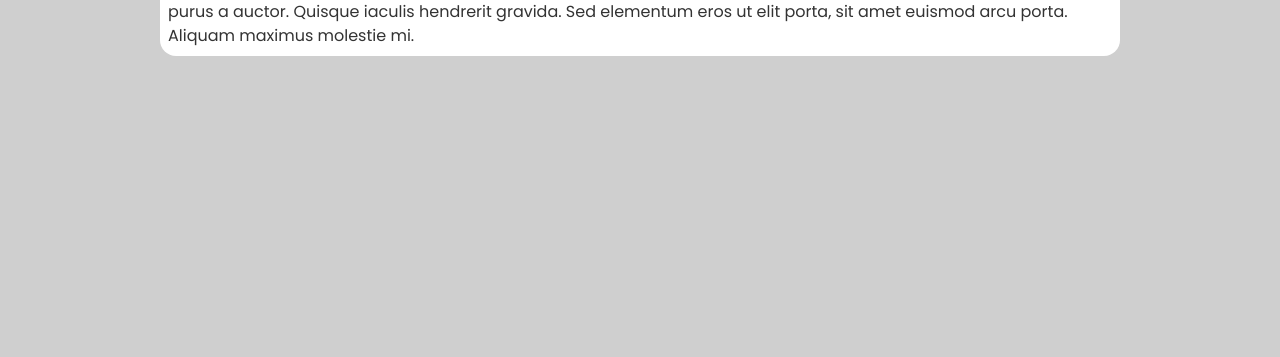
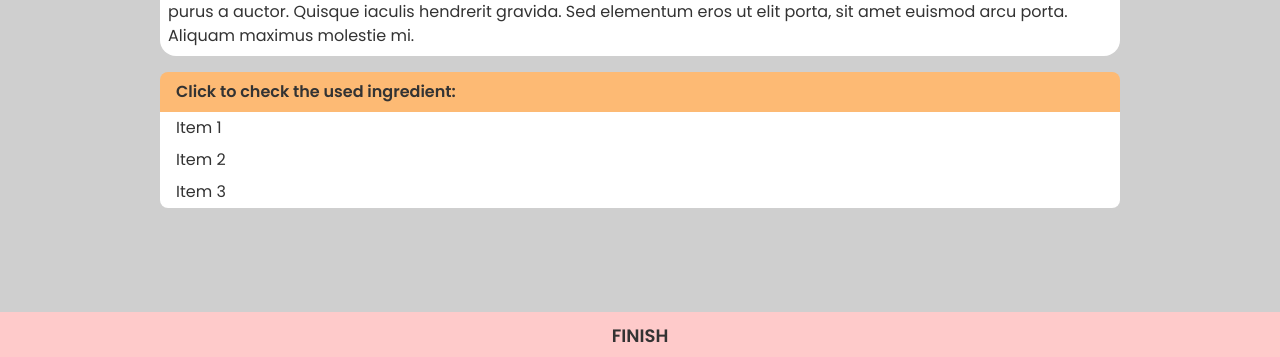
Before and after one commit to heitortessaro/recipe-app-2, a React (Create React App) app: page /foods/1/in-progress in a window 1280 px wide. Shown: the part 440-797 px from the top of the page. Built offline with nearby package versions, Linux system fonts and the light colour scheme.

Commit message:
chore: create component FooterFinishRecipe, useb by the RecipeInProgress.

```diff
--- /dev/null
+++ b/src/components/FooterFinishRecipe.jsx
@@ -0,0 +1,16 @@
+import React from "react";
+import { useNavigate } from "react-router-dom";
+
+export default function FooterFinishRecipe() {
+  const navigate = useNavigate();
+  return(
+    <div className="fixed bottom-0 w-full bg-red-200 hover:bg-red-400 flex justify-around">
+        <button
+          onClick={() => navigate('/foods')}
+          className='btn btn-ghost w-full md:text-lg '
+        >
+          Finish
+        </button>
+    </div>
+  );
+};
--- a/src/components/UsedIngredientsList.jsx
+++ b/src/components/UsedIngredientsList.jsx
@@ -6,8 +6,10 @@ export default function UsedIngredientsList() {
   }
   return (
     <div className="bg-base-300 grow py-2">
-      <p>Click to check the used ingredient:</p>
-      <ul className="menu menu-compact bg-base-100 w-5/6 sm:w-3/4 md:max-w-screen-lg rounded-md sm:rounded-box mx-auto">
+      <div>
+        <p className="bg-orange-300 w-5/6 sm:w-3/4 md:max-w-screen-lg rounded-t-lg mx-auto p-2 pl-4 font-semibold">Click to check the used ingredient:</p>
+      </div>
+      <ul className="menu menu-compact bg-base-100 w-5/6 sm:w-3/4 md:max-w-screen-lg rounded-b-lg mx-auto">
         <li className="hover:bg-base-200 text-sm sm:text-base p-1 pl-4" onClick={handleClick}>Item 1</li>
         <li className="hover:bg-base-200 text-sm sm:text-base p-1 pl-4" onClick={handleClick}>Item 2</li>
         <li className="hover:bg-base-200 text-sm sm:text-base p-1 pl-4" onClick={handleClick}>Item 3</li>
--- a/src/pages/RecipeInProgress.jsx
+++ b/src/pages/RecipeInProgress.jsx
@@ -1,6 +1,8 @@
 import React from 'react';
 import { useParams } from 'react-router-dom';
+import FooterFinishRecipe from '../components/FooterFinishRecipe';
 import TopRecipeCard from '../components/TopRecepiCard';
+import UsedIngredientsList from '../components/UsedIngredientsList';
 
 export default function RecipeInProgress() {
   const params = useParams();
@@ -14,6 +16,8 @@ export default function RecipeInProgress() {
           Praesent vitae lacinia odio. Aenean porttitor augue est, ut ornare nulla cursus sed. Etiam et urna magna. Mauris finibus vel purus a auctor. Quisque iaculis hendrerit gravida. Sed elementum eros ut elit porta, sit amet euismod arcu porta. Aliquam maximus molestie mi.
         </p>
       </div>
+      <UsedIngredientsList />
+      <FooterFinishRecipe />
     </div>
   );
 }
```
